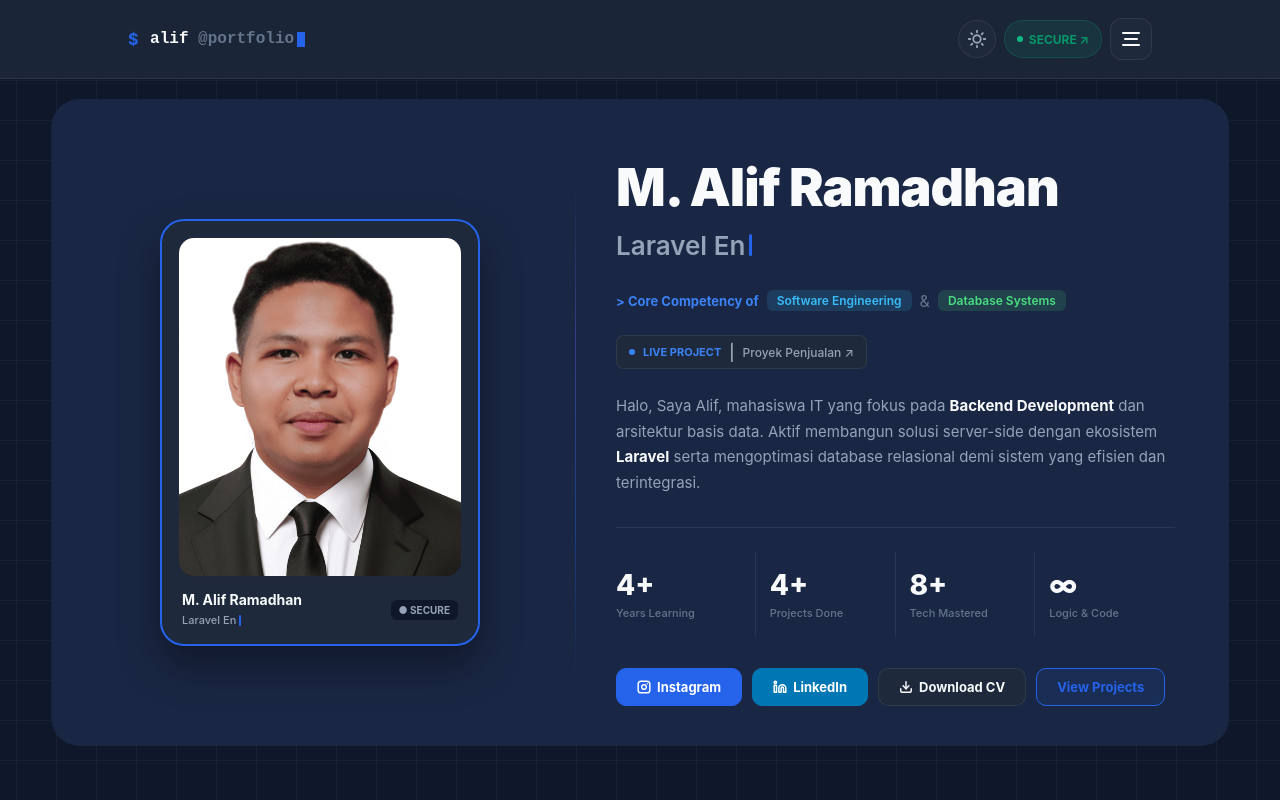
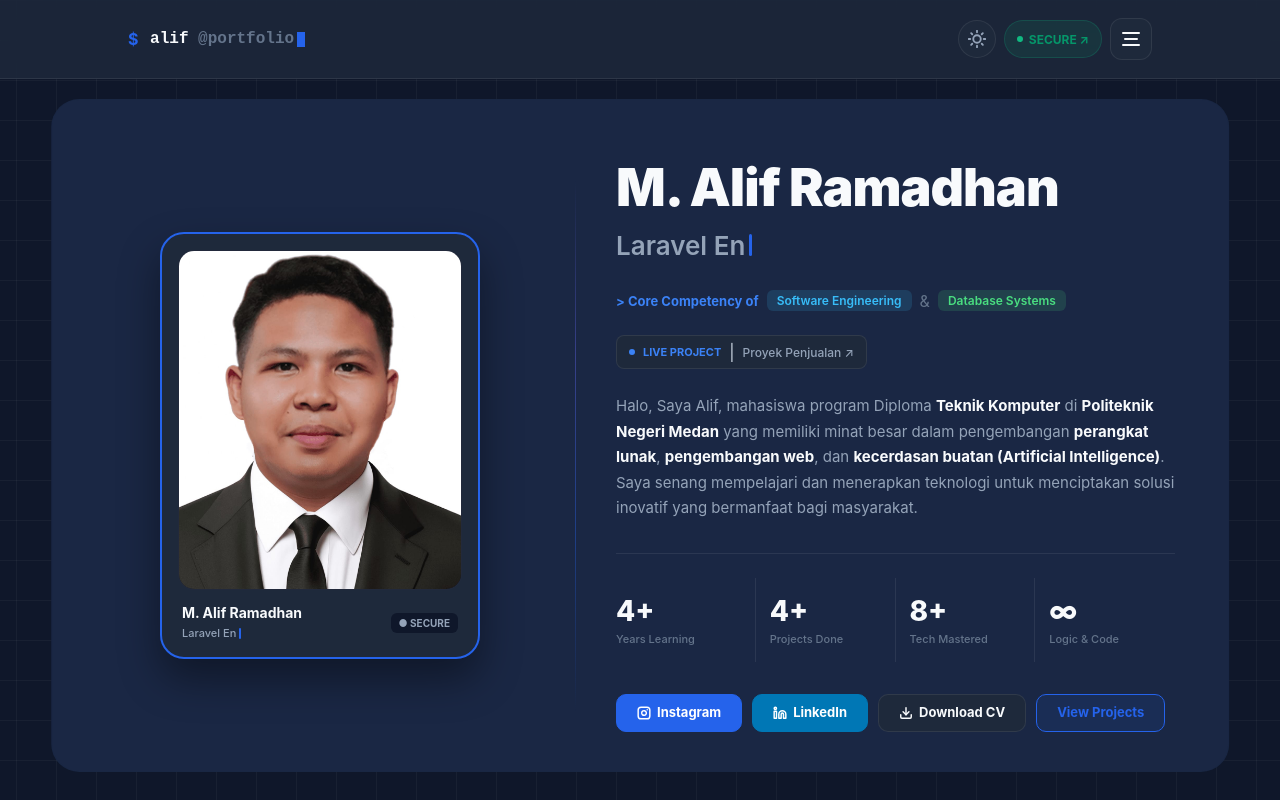
Before and after one commit to maliframadhan-hub/maliframadhan-hub.github.io, a React (Vite) app: page / in a window 1280 px wide. Shown: the top 800 px of the page. Built offline with nearby package versions, Linux system fonts and the light colour scheme.

Commit message:
Update introduction text in App component

```diff
--- a/src/App.jsx
+++ b/src/App.jsx
@@ -1027,7 +1027,7 @@ function App() {
                   <span style={{ fontSize:isMobile?"10px":"12px", color:theme.subText, fontWeight:"500" }}>Proyek Penjualan ↗</span>
                 </a>
                 <p className="hero-desc-text" style={{ fontSize:isMobile?"14px":"15px", color:theme.subText, lineHeight:"1.7", margin:"0 0 32px 0", textAlign:"left", alignSelf:"auto", maxWidth:"100%" }}>
-                  Halo, Saya Alif, mahasiswa IT yang fokus pada <strong style={{ color:theme.text }}>Backend Development</strong> dan arsitektur basis data. Aktif membangun solusi server-side dengan ekosistem <strong style={{ color:theme.text }}>Laravel</strong> serta mengoptimasi database relasional demi sistem yang efisien dan terintegrasi.
+                  Halo, Saya Alif, mahasiswa program Diploma <strong style={{ color:theme.text }}>Teknik Komputer</strong> di <strong style={{ color:theme.text }}>Politeknik Negeri Medan</strong> yang memiliki minat besar dalam pengembangan <strong style={{ color:theme.text }}>perangkat lunak</strong>, <strong style={{ color:theme.text }}>pengembangan web</strong>, dan <strong style={{ color:theme.text }}>kecerdasan buatan (Artificial Intelligence)</strong>. Saya senang mempelajari dan menerapkan teknologi untuk menciptakan solusi inovatif yang bermanfaat bagi masyarakat.
                 </p>
                 <div className="hero-stats-grid" style={{ display:"grid", gridTemplateColumns:"repeat(4,1fr)", borderTop:`1px solid ${theme.border}`, paddingTop:"24px", marginBottom:"32px", width:"100%" }}>
                   {[{num:"4+",label:"Years Learning"},{num:"4+",label:"Projects Done"},{num:"8+",label:"Tech Mastered"},{num:"∞",label:"Logic & Code"}].map((s, i) => (
```
